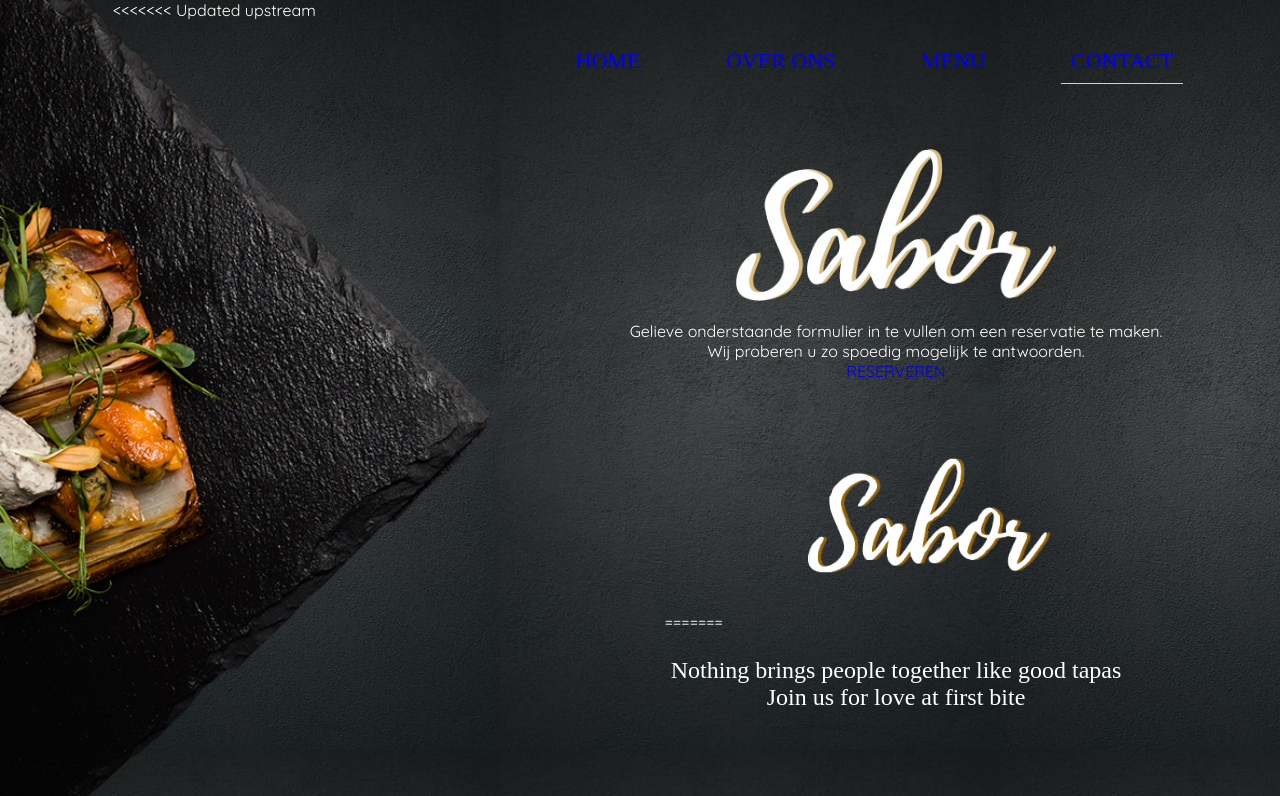
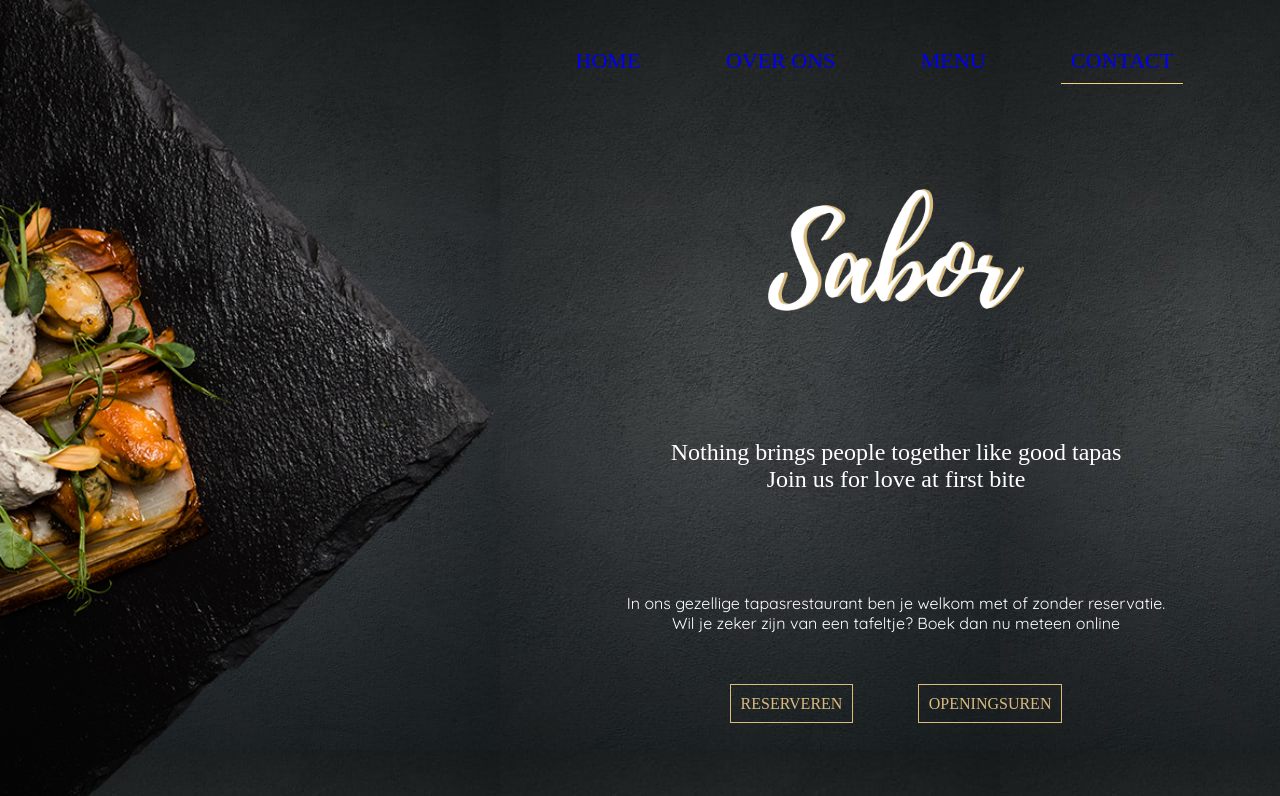
Before and after one commit to jasminejuvyns/my-gulp-boilerplate, a plain HTML site: page contact.html in a window 1280 px wide. Shown: the top 796 px of the page. Drawn offline with Linux system fonts and the light colour scheme; a web font is replaced by a local one.

Commit message:
header logo vector
voorlopig enkel op contactpagina aangepast

```diff
--- a/contact.html
+++ b/contact.html
@@ -24,17 +24,8 @@
         </div>
 
         <img class="header_image" src="images/header_tapas1.png" alt="header image">
-<<<<<<< Updated upstream
-        <img class="logo" src="images/logovector.png" alt="Sabor logo">
-        <p class="header_text">
-            Gelieve onderstaande formulier in te vullen om een reservatie te maken. <br>
-            Wij proberen u zo spoedig mogelijk te antwoorden.
-            <br>
-            <a href="../Sabor/reservatie.html" class="button">RESERVEREN</a>
-        </p>
-=======
         <a href="../Sabor/index.html">
-            <img class="logo" src="images/logo_wit.png" alt="Sabor logo"></a>
+            <img class="logo space" src="images/logovector.png" alt="Sabor logo"></a>
             <div class="quote">
             <p>Nothing brings people together like good tapas<br>
             Join us for love at first bite</p>
@@ -51,7 +42,6 @@
 
             </div>
         </div>
->>>>>>> Stashed changes
     </header>
           <!-------------------------CONTACTGEGEVENS + CONTACTFORM --------------------------------------->
     <div class="container2 cf">
--- a/style_header_footer.css
+++ b/style_header_footer.css
@@ -99,8 +99,8 @@ a:link{
 
 /*logo image*/
 .logo{
-	width: 25%;
-	height: 20%;
+	width: 20%;
+	height: 15%;
 }
 
 .reserveren{
```
Also changed, not shown: 2 other files.
